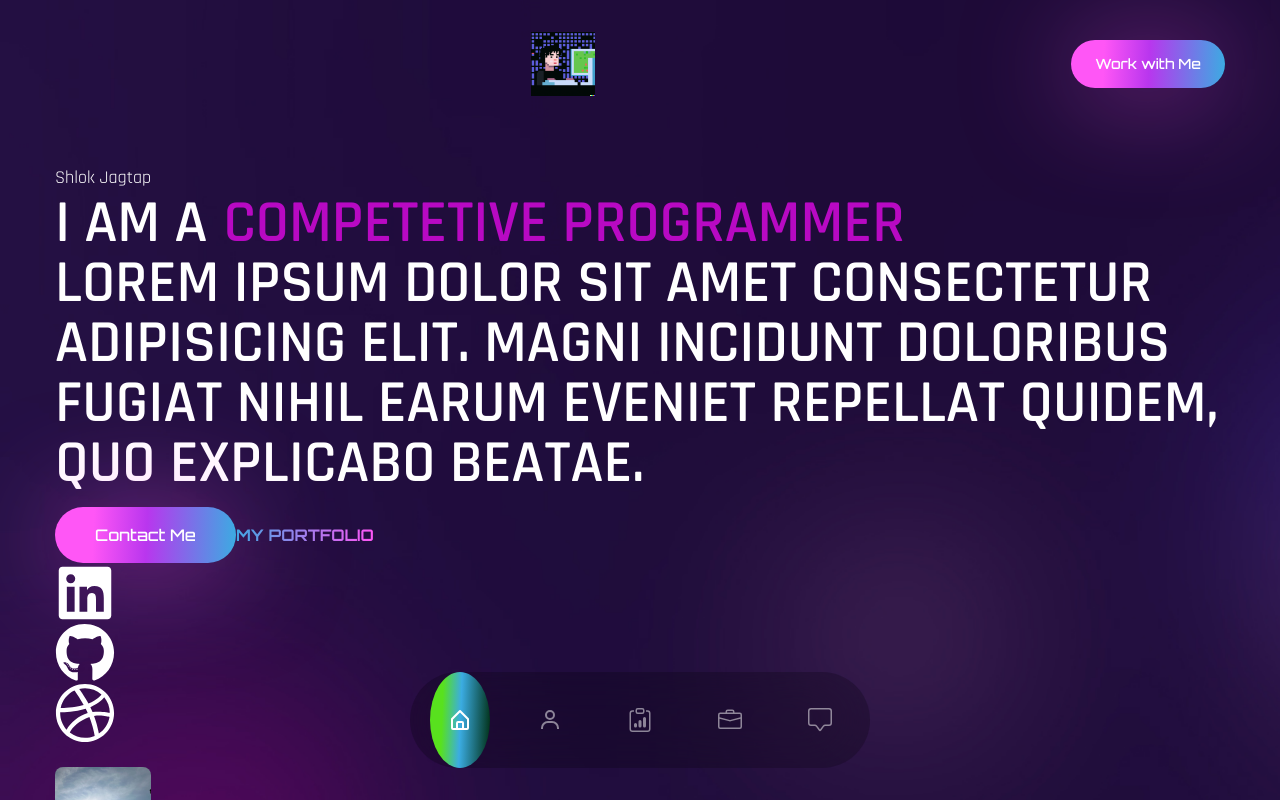
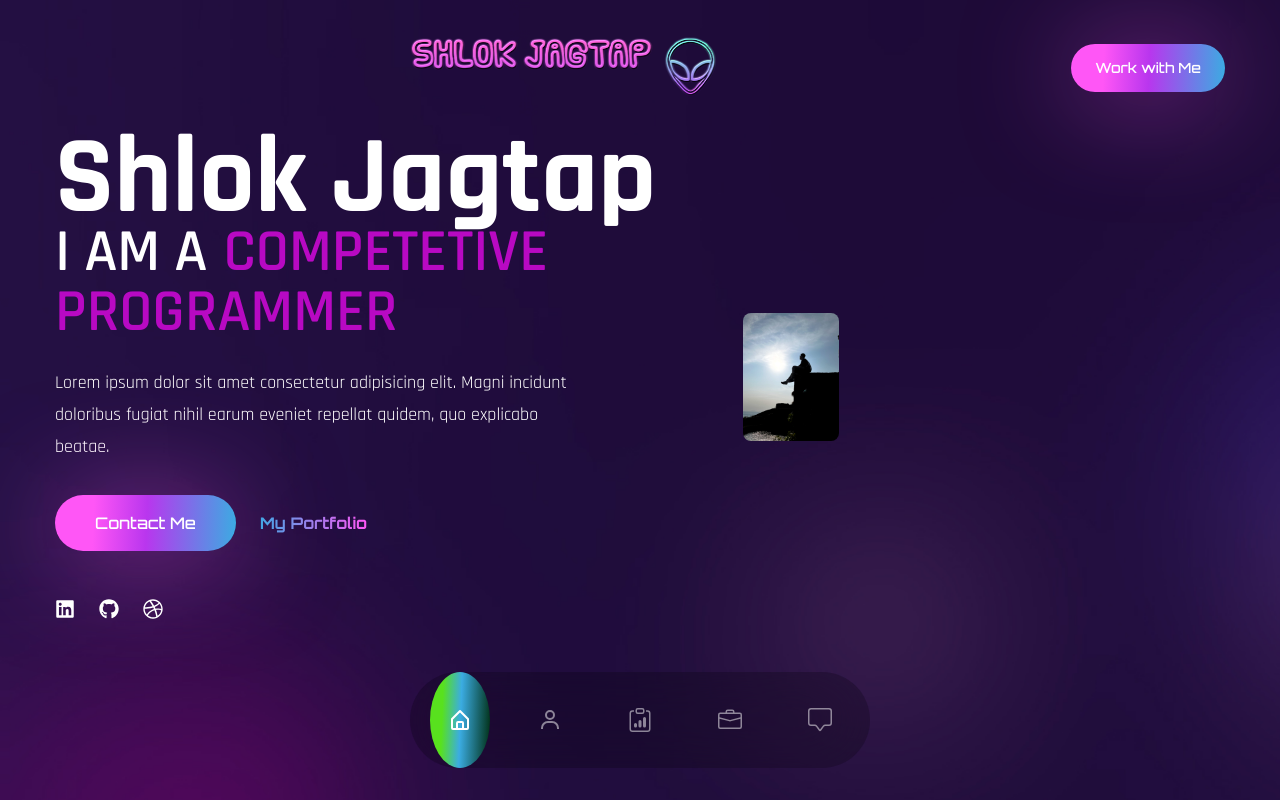
Before and after one commit to DeImOs-Sj/My-Portfolio, a React (Create React App) app: page / in a window 1280 px wide. Shown: the top 800 px of the page. Built offline with nearby package versions, Linux system fonts and the light colour scheme; the HTML template or start-up script is replaced by a standard one; a web font is replaced by a local one.

Commit message:
fixed banner and created new shloklogo

```diff
--- a/src/components/Banner.jsx
+++ b/src/components/Banner.jsx
@@ -5,13 +5,18 @@ import { TypeAnimation } from 'react-type-animation';
 import { motion } from 'framer-motion';
 import { fadeIn } from '../variants';
 
-const Banner = () => {
-  return <section className='section' id='home'>
+export const Banner = () => {
+  return (
+    <section className='min-h-[85vh] lg:min-h-[78vh] flex item-center' id='home'>
       <div className="container mx-auto">
-      <div>
-        <h1>Shlok <span>Jagtap</span>
-        </h1>
-        <div className='mb-6 text-[36px] lg:text-[60px] font-secondary font-semibold uppercase leading-[1]'>
+        <div className='flex flex-col gap-y-8 lg:flex-row lg:items-center lg:gap-x-12'>
+          {/* text */}
+          <div className='flex-1 text-center font-secondary lg:text-left'>
+            <motion.h1 variants={fadeIn('up',0.3)} initial="hidden" whileInView={'show'} viewport={{once:false,amount:0.7}} className='text-[55px] font-bold leading-[0.8] lg:text-[110px]'>Shlok <span>Jagtap</span>
+            </motion.h1>
+            <motion.div
+            variants={fadeIn('up',0.4)} initial="hidden" whileInView={'show'} viewport={{once:false,amount:0.7}}
+             className='mb-6 text-[36px] lg:text-[60px] font-secondary font-semibold uppercase leading-[1]'>
               <span className='text-white mr-4'>I am a</span>
               <TypeAnimation sequence={[
                 'Frontend Developer',
@@ -22,35 +27,49 @@ const Banner = () => {
                 2000,
               ]}
                 speed={50}
-            className='text-accent'
+                className="text-accent"
                 wrapper='span'
                 repeat={Infinity}
               />
-          <p>
+            </motion.div>
+            <motion.p
+            variants={fadeIn('up',0.5)} initial="hidden" whileInView={'show'} viewport={{once:false,amount:0.7}} className='mb-8 max-w-lg mx-auto lg:mx-0'>
               Lorem ipsum dolor sit amet consectetur adipisicing elit. Magni incidunt doloribus fugiat nihil earum eveniet repellat quidem, quo explicabo beatae.
-          </p>
-          <div>
+            </motion.p>
+            <motion.div
+            variants={fadeIn('up',0.6)} initial="hidden" whileInView={'show'} viewport={{once:false,amount:0.7}} className='flex max-w-max gap-x-6 items-center mb-12 mx-auto lg:mx-0'>
               <button className='btn btn-lg'>Contact Me</button>
               <a href="#" className='text-gradient btn-link'>
                 My Portfolio
               </a>
-            </div>
+            </motion.div>
+            {/* socials */}
+            <motion.div
+            variants={fadeIn('up',0.7)} initial="hidden" whileInView={'show'} viewport={{once:false,amount:0.7}}
+             className='flex text-[20px] gap-x-6 max-w-max mx-auto lg:mx-0'>
             <a href="#">
-              <FaLinkedin/>
+              <FaLinkedin />
             </a>
             <a href="#">
-              <FaGithub/>
+              <FaGithub />
             </a>
             <a href="#">
-              <FaDribbble/>
+              <FaDribbble />
             </a>
+            </motion.div>
           </div>
+          {/*image */}
+          <motion.div variants={fadeIn('down',0.5)} initial="hidden" whileInView={'show'} viewport={{once:false,amount:0.7}}
+          className='hidden lg:flex flex-1 max-w-[320px] lg:max-w-[482px]'>
+            <img src={shlok} alt=""  className='w-24 rounded-lg'/>
+          </motion.div>
         </div>
-      <div>
-        <img src={shlok} alt="" className='w-24 rounded-lg ' />
+
       </div>
-    </div>
-  </section>;
-};
+
+    </section>
+  )
+}
+
 
 export default Banner;
--- a/src/components/Header.jsx
+++ b/src/components/Header.jsx
@@ -1,12 +1,12 @@
 import React from 'react';
-import dalle from '../assets/dalle.png';
+import dalle from '../assets/shloklogo.png';
 
 const Header = () => {
   return <header className='py-8'>
     <div className="container mx-auto">
       <div className='flex justify-between items-center'>
       <a href="#"></a>
-      <img src={dalle} alt="" className='w-16'/>
+      <img src={dalle} alt="" className='w-80'/>
       <button className='btn btn-sm'>Work with Me</button>
       </div>
     </div>
```
Also changed, not shown: src/assets/shloklogo.png (added). Lines whose indentation alone changed are shown as unchanged.
